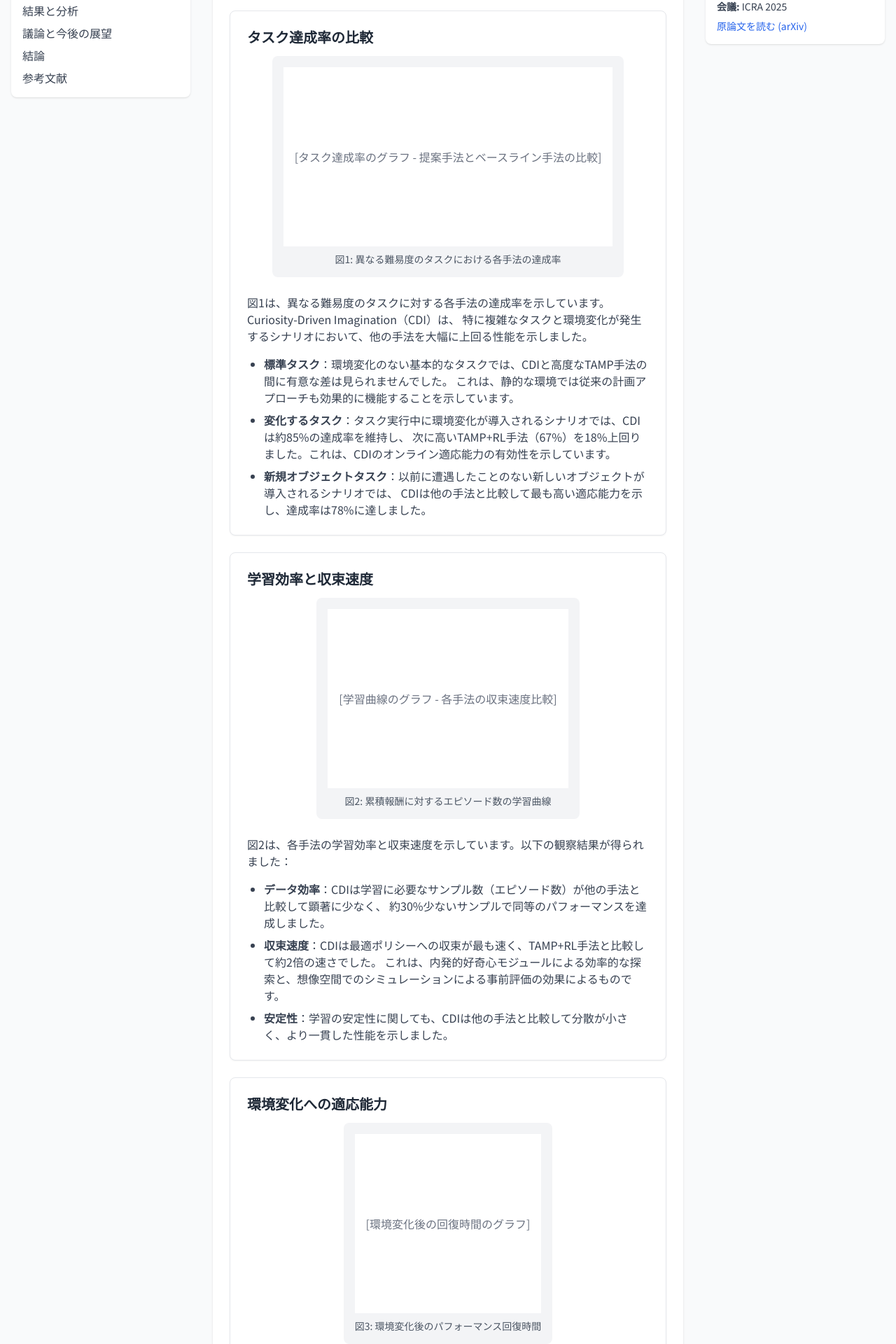
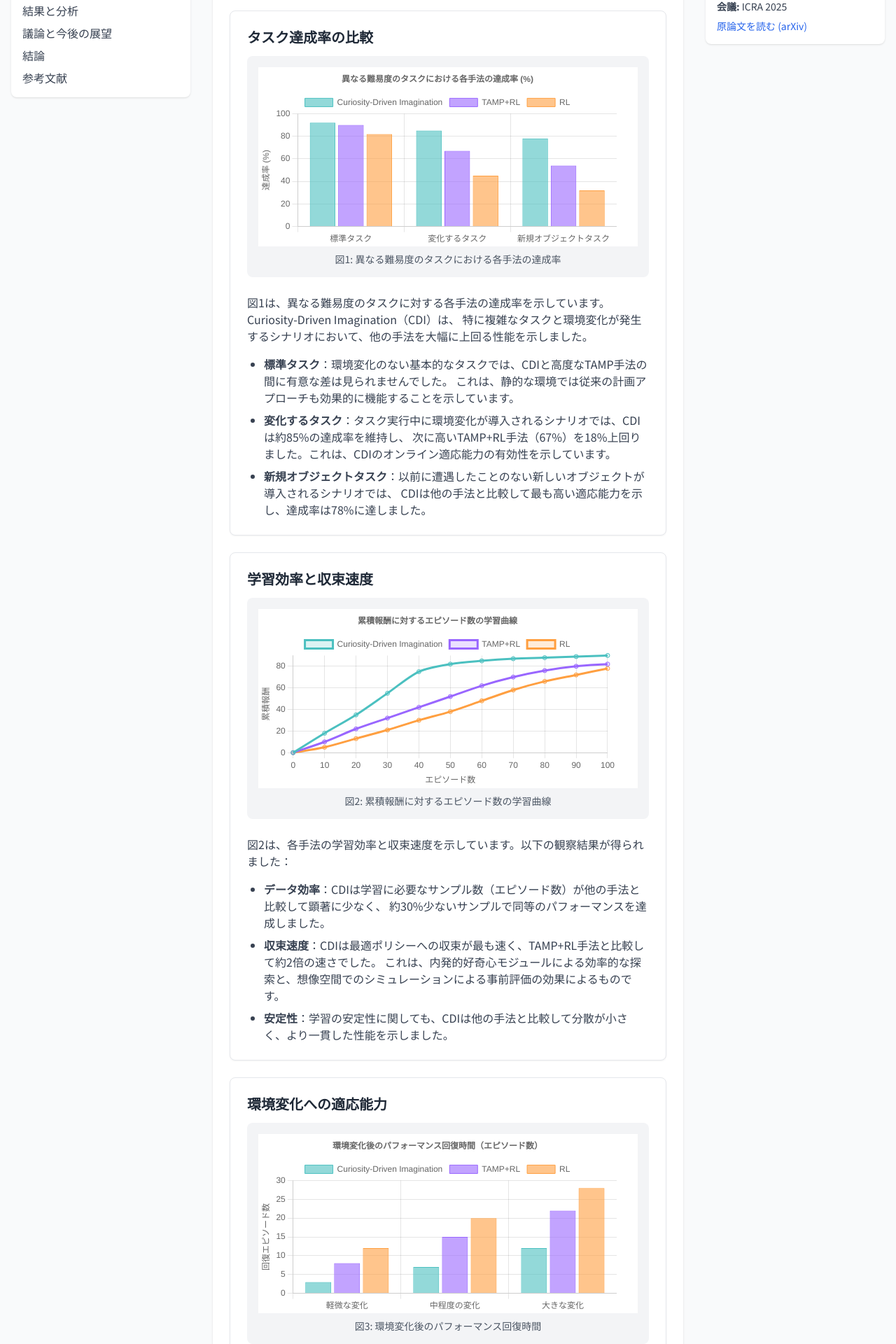
Before and after one commit to KyosukeIchikawa/ai_agent_articles, a Next.js app: page /results in a window 1280 px wide. Shown: the part 317-2237 px from the top of the page at 70% size. Built offline with nearby package versions, Linux system fonts and the light colour scheme.

Commit message:
feat: 結果と分析ページにグラフを追加

```diff
--- a/src/pages/results/index.js
+++ b/src/pages/results/index.js
@@ -1,7 +1,181 @@
 import React from 'react';
 import Layout from '../../components/Layout';
+import { Bar, Line } from 'react-chartjs-2';
+import { Chart as ChartJS, CategoryScale, LinearScale, BarElement, LineElement, PointElement, Title, Tooltip, Legend } from 'chart.js';
+
+// Chart.jsコンポーネントの登録
+ChartJS.register(
+  CategoryScale,
+  LinearScale,
+  BarElement,
+  LineElement,
+  PointElement,
+  Title,
+  Tooltip,
+  Legend
+);
 
 export default function Results() {
+  // タスク達成率のデータ
+  const taskCompletionData = {
+    labels: ['標準タスク', '変化するタスク', '新規オブジェクトタスク'],
+    datasets: [
+      {
+        label: 'Curiosity-Driven Imagination',
+        backgroundColor: 'rgba(75, 192, 192, 0.6)',
+        data: [92, 85, 78],
+        borderColor: 'rgba(75, 192, 192, 1)',
+        borderWidth: 1,
+      },
+      {
+        label: 'TAMP+RL',
+        backgroundColor: 'rgba(153, 102, 255, 0.6)',
+        data: [90, 67, 54],
+        borderColor: 'rgba(153, 102, 255, 1)',
+        borderWidth: 1,
+      },
+      {
+        label: 'RL',
+        backgroundColor: 'rgba(255, 159, 64, 0.6)',
+        data: [82, 45, 32],
+        borderColor: 'rgba(255, 159, 64, 1)',
+        borderWidth: 1,
+      },
+    ],
+  };
+
+  const taskCompletionOptions = {
+    responsive: true,
+    plugins: {
+      legend: {
+        position: 'top',
+      },
+      title: {
+        display: true,
+        text: '異なる難易度のタスクにおける各手法の達成率 (%)',
+      },
+    },
+    scales: {
+      y: {
+        beginAtZero: true,
+        max: 100,
+        title: {
+          display: true,
+          text: '達成率 (%)'
+        }
+      }
+    }
+  };
+
+  // 学習曲線のデータ
+  const learningCurveData = {
+    labels: [0, 10, 20, 30, 40, 50, 60, 70, 80, 90, 100],
+    datasets: [
+      {
+        label: 'Curiosity-Driven Imagination',
+        data: [0, 18, 35, 55, 75, 82, 85, 87, 88, 89, 90],
+        borderColor: 'rgba(75, 192, 192, 1)',
+        backgroundColor: 'rgba(75, 192, 192, 0.2)',
+        tension: 0.3,
+        fill: true,
+      },
+      {
+        label: 'TAMP+RL',
+        data: [0, 10, 22, 32, 42, 52, 62, 70, 76, 80, 82],
+        borderColor: 'rgba(153, 102, 255, 1)',
+        backgroundColor: 'rgba(153, 102, 255, 0.2)',
+        tension: 0.3,
+        fill: true,
+      },
+      {
+        label: 'RL',
+        data: [0, 5, 13, 21, 30, 38, 48, 58, 66, 72, 78],
+        borderColor: 'rgba(255, 159, 64, 1)',
+        backgroundColor: 'rgba(255, 159, 64, 0.2)',
+        tension: 0.3,
+        fill: true,
+      },
+    ],
+  };
+
+  const learningCurveOptions = {
+    responsive: true,
+    plugins: {
+      legend: {
+        position: 'top',
+      },
+      title: {
+        display: true,
+        text: '累積報酬に対するエピソード数の学習曲線',
+      },
+    },
+    scales: {
+      y: {
+        beginAtZero: true,
+        title: {
+          display: true,
+          text: '累積報酬'
+        }
+      },
+      x: {
+        title: {
+          display: true,
+          text: 'エピソード数'
+        }
+      }
+    }
+  };
+
+  // 環境変化後の回復時間データ
+  const recoveryTimeData = {
+    labels: ['軽微な変化', '中程度の変化', '大きな変化'],
+    datasets: [
+      {
+        label: 'Curiosity-Driven Imagination',
+        backgroundColor: 'rgba(75, 192, 192, 0.6)',
+        data: [3, 7, 12],
+        borderColor: 'rgba(75, 192, 192, 1)',
+        borderWidth: 1,
+      },
+      {
+        label: 'TAMP+RL',
+        backgroundColor: 'rgba(153, 102, 255, 0.6)',
+        data: [8, 15, 22],
+        borderColor: 'rgba(153, 102, 255, 1)',
+        borderWidth: 1,
+      },
+      {
+        label: 'RL',
+        backgroundColor: 'rgba(255, 159, 64, 0.6)',
+        data: [12, 20, 28],
+        borderColor: 'rgba(255, 159, 64, 1)',
+        borderWidth: 1,
+      },
+    ],
+  };
+
+  const recoveryTimeOptions = {
+    responsive: true,
+    plugins: {
+      legend: {
+        position: 'top',
+      },
+      title: {
+        display: true,
+        text: '環境変化後のパフォーマンス回復時間（エピソード数）',
+      },
+    },
+    scales: {
+      y: {
+        beginAtZero: true,
+        title: {
+          display: true,
+          text: '回復エピソード数'
+        }
+      }
+    }
+  };
+
   return (
     <Layout title="結果と分析">
       <div className="space-y-8">
@@ -11,7 +185,6 @@ export default function Results() {
             提案手法「Curiosity-Driven Imagination」の実験結果とその分析
           </p>
         </header>
-
         <section>
           <div className="prose dark:prose-invert max-w-none">
             <p>
@@ -24,11 +197,9 @@ export default function Results() {
 
               <div className="mb-6">
                 <div className="flex justify-center">
-                  <div className="bg-gray-100 dark:bg-gray-800 p-4 rounded-lg" style={{ maxWidth: '600px' }}>
-                    <div className="w-full h-64 bg-white dark:bg-gray-700 flex items-center justify-center">
-                      <p className="text-gray-500 dark:text-gray-400 text-center p-4">
-                        [タスク達成率のグラフ - 提案手法とベースライン手法の比較]
-                      </p>
+                  <div className="bg-gray-100 dark:bg-gray-800 p-4 rounded-lg" style={{ maxWidth: '700px', width: '100%' }}>
+                    <div className="w-full h-64 bg-white dark:bg-gray-700">
+                      <Bar data={taskCompletionData} options={taskCompletionOptions} />
                     </div>
                     <p className="text-sm text-gray-600 dark:text-gray-400 mt-2 text-center">
                       図1: 異なる難易度のタスクにおける各手法の達成率
@@ -63,11 +234,9 @@ export default function Results() {
 
               <div className="mb-6">
                 <div className="flex justify-center">
-                  <div className="bg-gray-100 dark:bg-gray-800 p-4 rounded-lg" style={{ maxWidth: '600px' }}>
-                    <div className="w-full h-64 bg-white dark:bg-gray-700 flex items-center justify-center">
-                      <p className="text-gray-500 dark:text-gray-400 text-center p-4">
-                        [学習曲線のグラフ - 各手法の収束速度比較]
-                      </p>
+                  <div className="bg-gray-100 dark:bg-gray-800 p-4 rounded-lg" style={{ maxWidth: '700px', width: '100%' }}>
+                    <div className="w-full h-64 bg-white dark:bg-gray-700">
+                      <Line data={learningCurveData} options={learningCurveOptions} />
                     </div>
                     <p className="text-sm text-gray-600 dark:text-gray-400 mt-2 text-center">
                       図2: 累積報酬に対するエピソード数の学習曲線
@@ -100,11 +269,9 @@ export default function Results() {
 
               <div className="mb-6">
                 <div className="flex justify-center">
-                  <div className="bg-gray-100 dark:bg-gray-800 p-4 rounded-lg" style={{ maxWidth: '600px' }}>
-                    <div className="w-full h-64 bg-white dark:bg-gray-700 flex items-center justify-center">
-                      <p className="text-gray-500 dark:text-gray-400 text-center p-4">
-                        [環境変化後の回復時間のグラフ]
-                      </p>
+                  <div className="bg-gray-100 dark:bg-gray-800 p-4 rounded-lg" style={{ maxWidth: '700px', width: '100%' }}>
+                    <div className="w-full h-64 bg-white dark:bg-gray-700">
+                      <Bar data={recoveryTimeData} options={recoveryTimeOptions} />
                     </div>
                     <p className="text-sm text-gray-600 dark:text-gray-400 mt-2 text-center">
                       図3: 環境変化後のパフォーマンス回復時間
@@ -206,7 +373,6 @@ export default function Results() {
             </p>
           </div>
         </section>
-
         <div className="flex justify-between mt-10 pt-6 border-t border-gray-200 dark:border-gray-700">
           <div>
             <a href="/experiments" className="text-blue-600 dark:text-blue-400 hover:underline">
```
